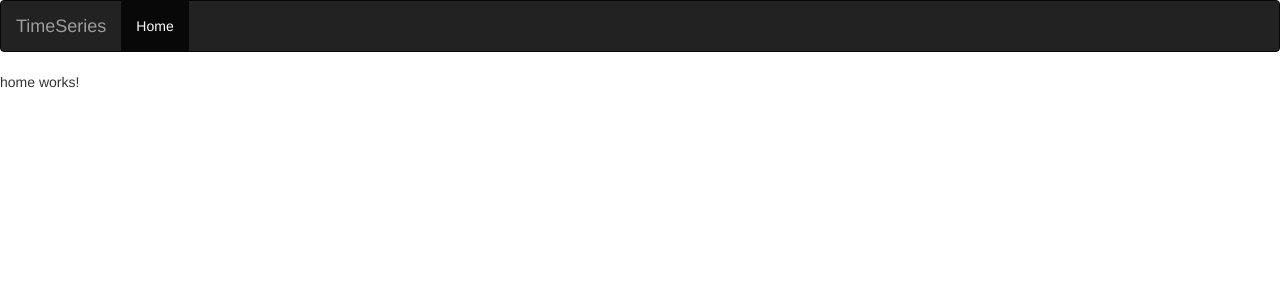
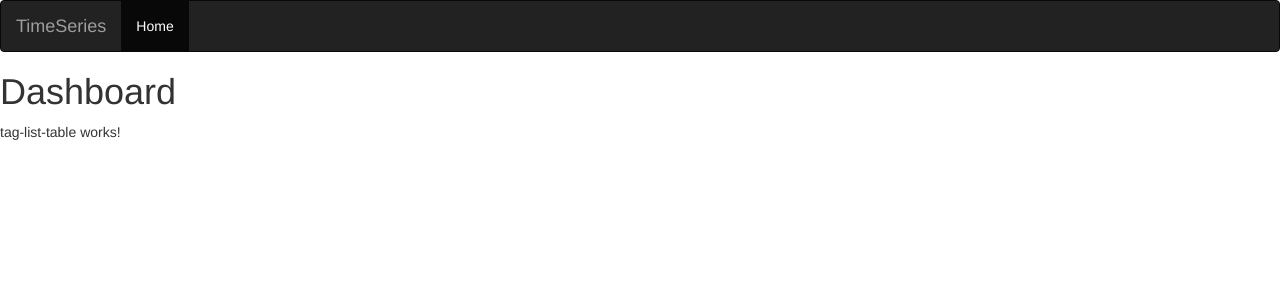
Before and after one commit to agiangrant/time-series, an Angular app: page /home in a window 1280 px wide. Shown: the top 300 px of the page. Built offline with nearby package versions, Linux system fonts and the light colour scheme; a small style sheet from the web is missing.

Commit message:
add tag-list-table component to the home component

```diff
--- a/src/app/home/home.component.html
+++ b/src/app/home/home.component.html
@@ -1,3 +1,2 @@
-<p>
-  home works!
-</p>
+<h1>Dashboard</h1>
+<app-tag-list-table></app-tag-list-table>
```
